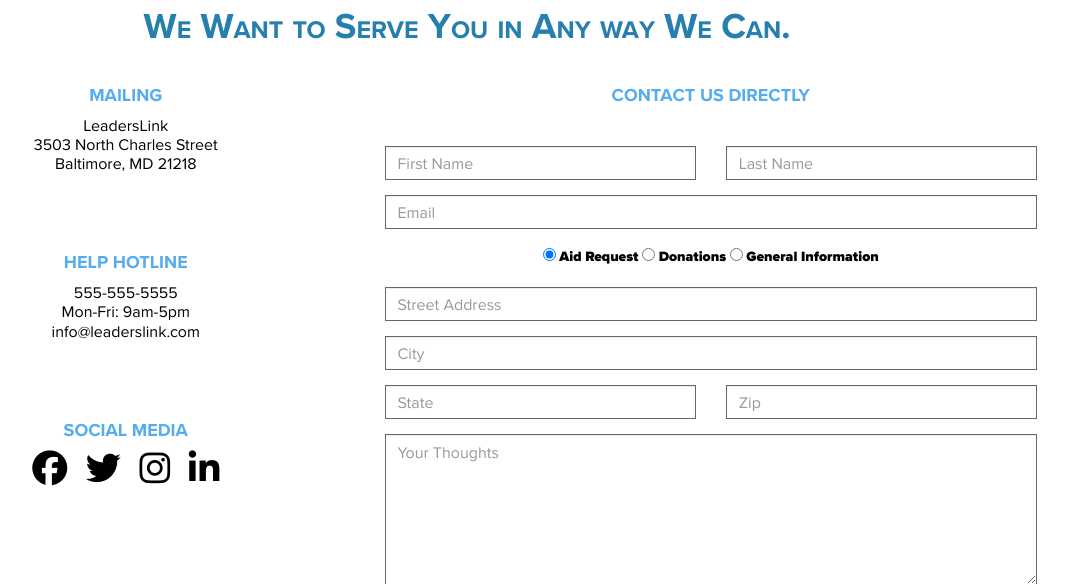
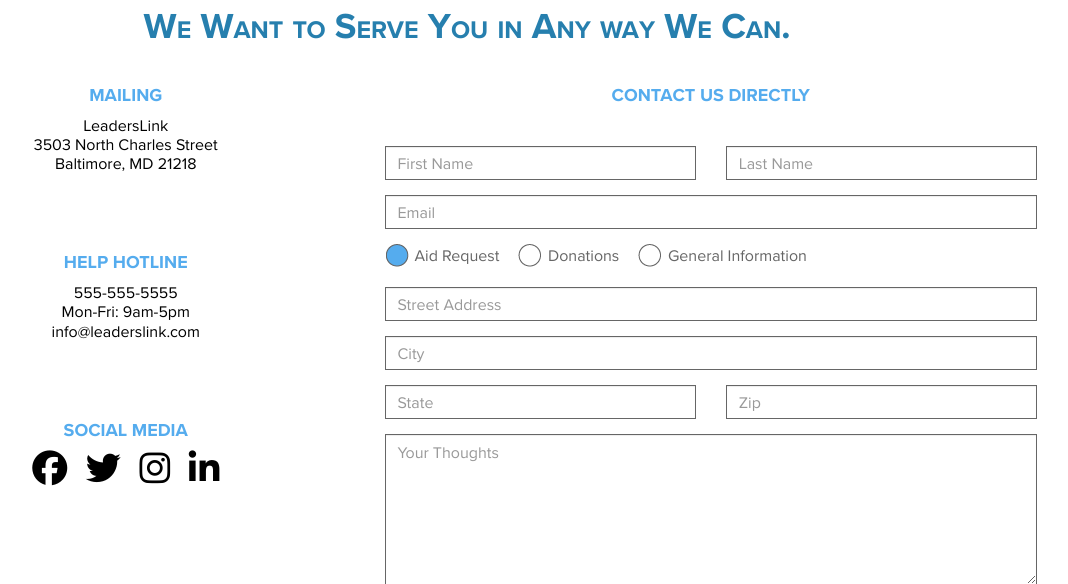
Before and after one commit to ChildressAgency/leaderslink, a PHP site: page /demo-contact.html in a window 1280 px wide. Shown: the part 712-1296 px from the top of the page, without its empty margins (173-1241 px from the left). Run offline with PHP 8.4, Linux system fonts and the light colour scheme; some libraries are stand-ins or nearby versions.

Commit message:
radio buttons styled

```diff
--- a/style.css
+++ b/style.css
@@ -523,6 +523,39 @@ footer{
 #contactUs .social-links .fa:focus{
   color:#55acee;
 }
+#contactUs .wpcf7-radio{
+  display:block;
+  text-align:left;
+}
+#contactUs .wpcf7-list-item{
+  display:inline-block;
+  margin-right:15px;
+}
+#contactUs .wpcf7-list-item>label{
+  font-size:16px;
+  font-weight:300;
+  color:#666;
+}
+#contactUs .wpcf7-radio input[type="radio"]{
+  opacity:0;
+  position:absolute;
+}
+#contactUs .wpcf7-radio .wpcf7-list-item-label{
+  padding-left:30px;
+  position:relative;
+}
+#contactUs .wpcf7-radio .wpcf7-list-item-label:before{
+  content:"";
+  position:absolute;
+  height:23px;
+  width:24px;
+  background-image:url(images/radio-buttons.png);
+  left:0px;
+}
+#contactUs .wpcf7-radio input[type="radio"]:checked + .wpcf7-list-item-label:before{
+  background-position:-24px 0;
+}
+
 
 
 @media (max-width:767px){
```
